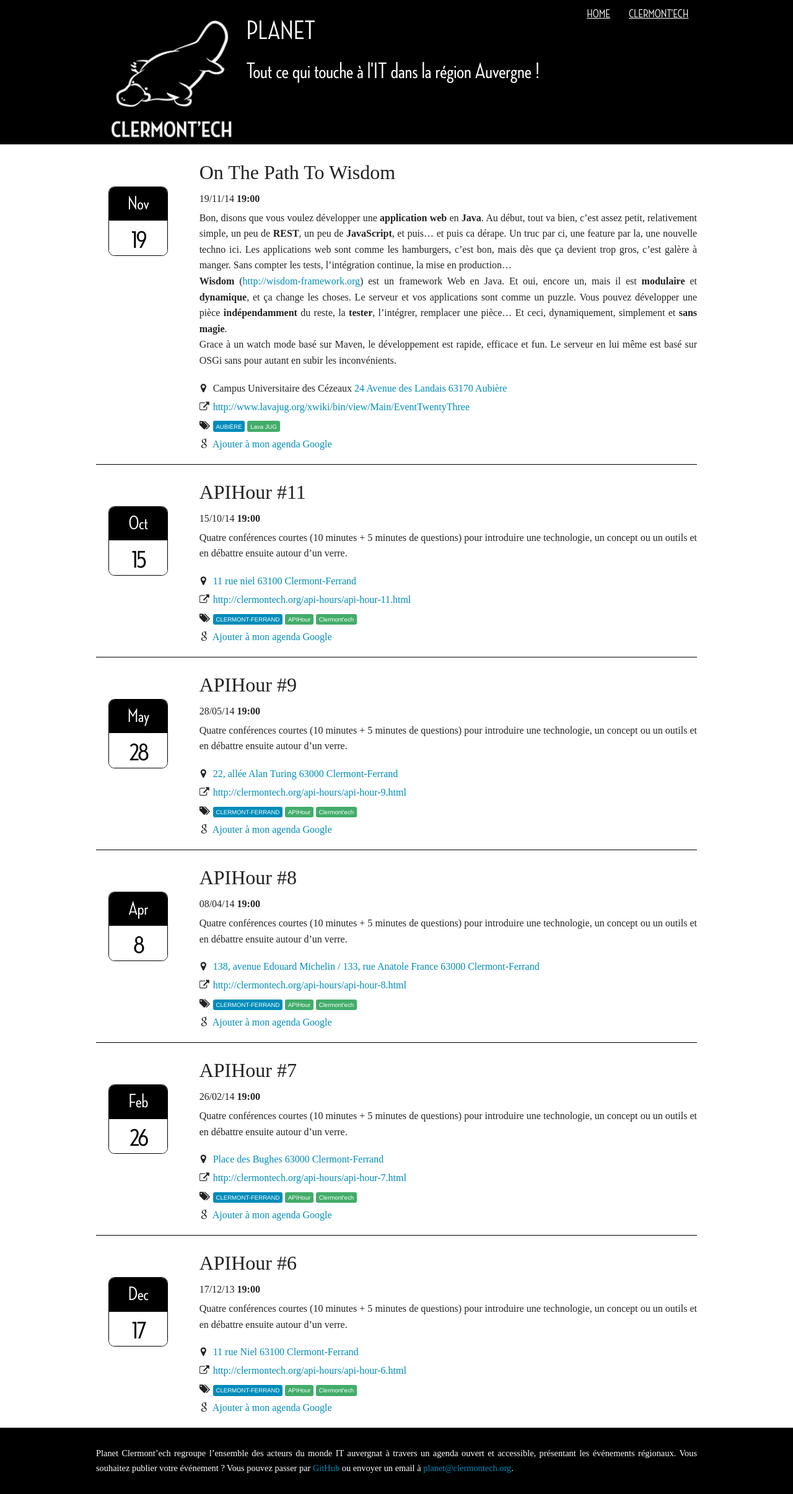
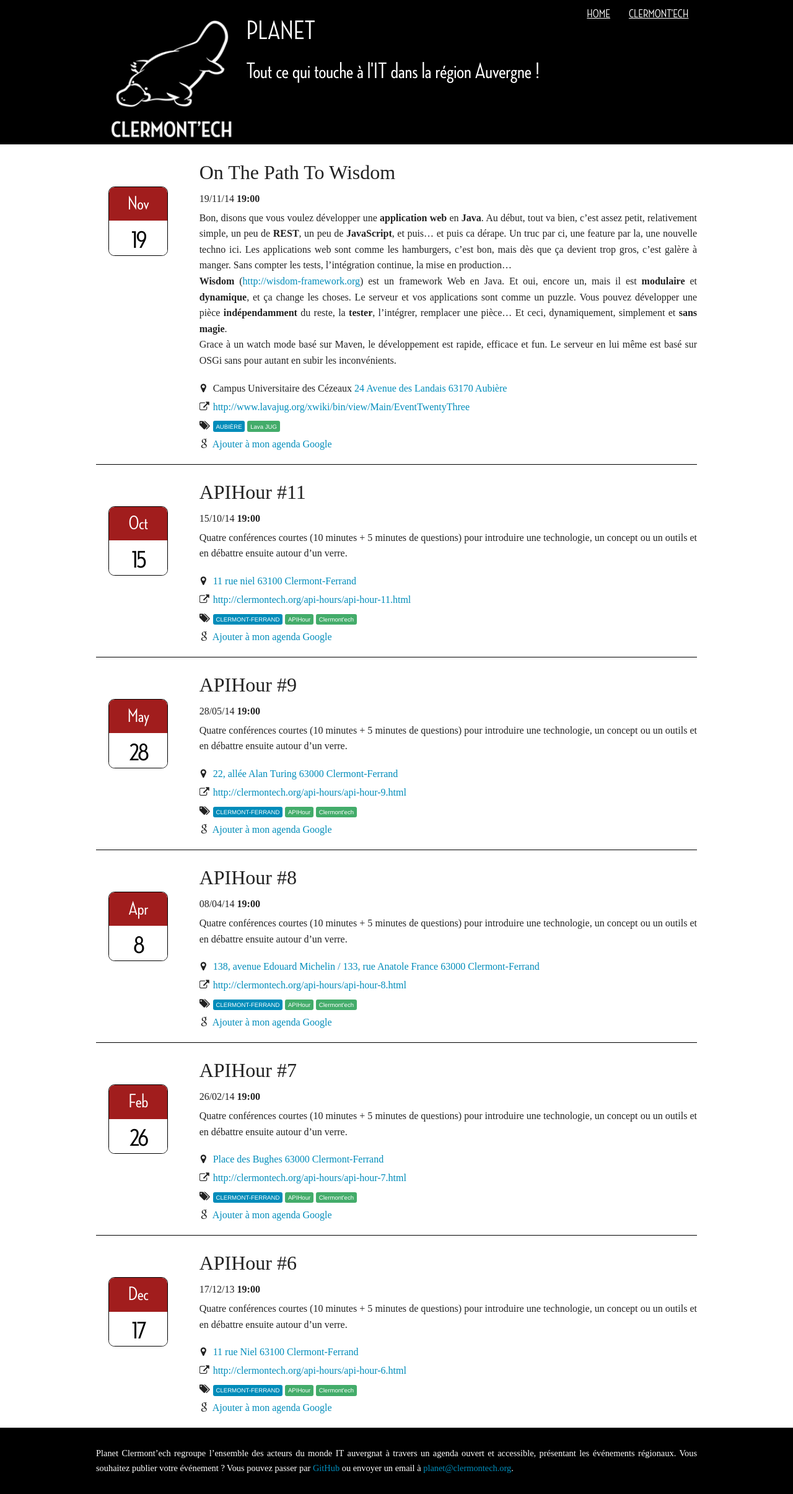
Before and after one commit to clermontech/planet, a Jekyll site: the page built from index.md, in a window 1280 px wide. Shown: the whole page at 62% size. Built offline with Jekyll 4.4.1, drawn with Linux system fonts in a browser that asks for light colours; Markdown is read by kramdown in place of the engine named in the settings.

Commit message:
calendar background color changed

```diff
--- a/css/main.css
+++ b/css/main.css
@@ -119,7 +119,7 @@
     font-size: 2em;
     padding: 0.1em 0;
     color: white;
-    background-color: #000;
+    background-color: #A11D1D;
     border: 1px #000;
     border-bottom: 1px; }
   .event-date span {
--- a/scss/main.scss
+++ b/scss/main.scss
@@ -4,6 +4,7 @@
 $text_color : #000;
 $background_color : white;
 $color_link_hover : #30303f;
+$calendar_background_color : #A11D1D;
 
 @font-face {
     font-family: $title_font;
@@ -182,7 +183,7 @@
     font-size: 2em;
     padding: 0.1em 0;
     color: $background_color;
-    background-color: $text_color;
+    background-color: $calendar_background_color;
     border: 1px $text_color;
     border-bottom: 1px;
   }
```
